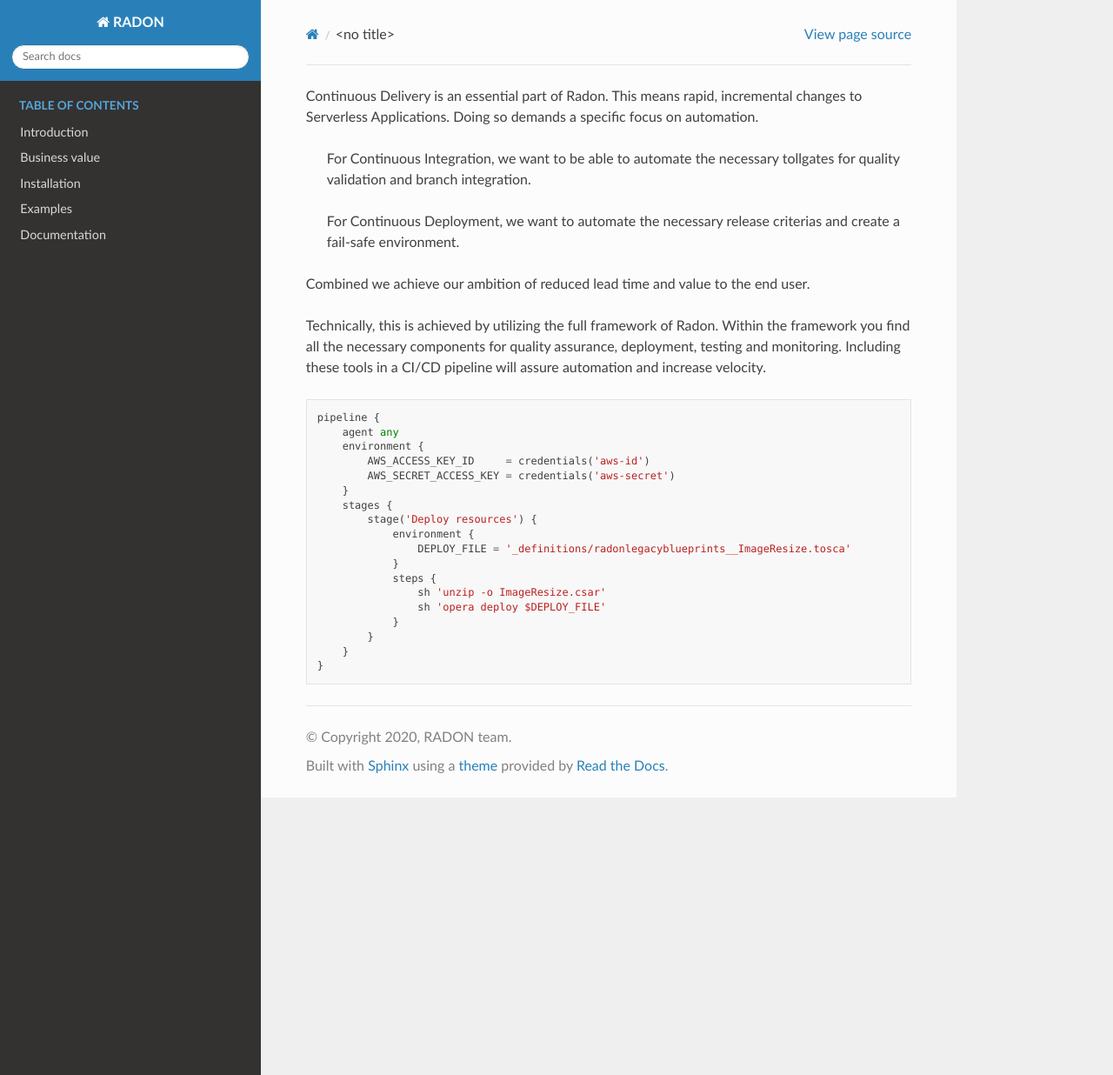
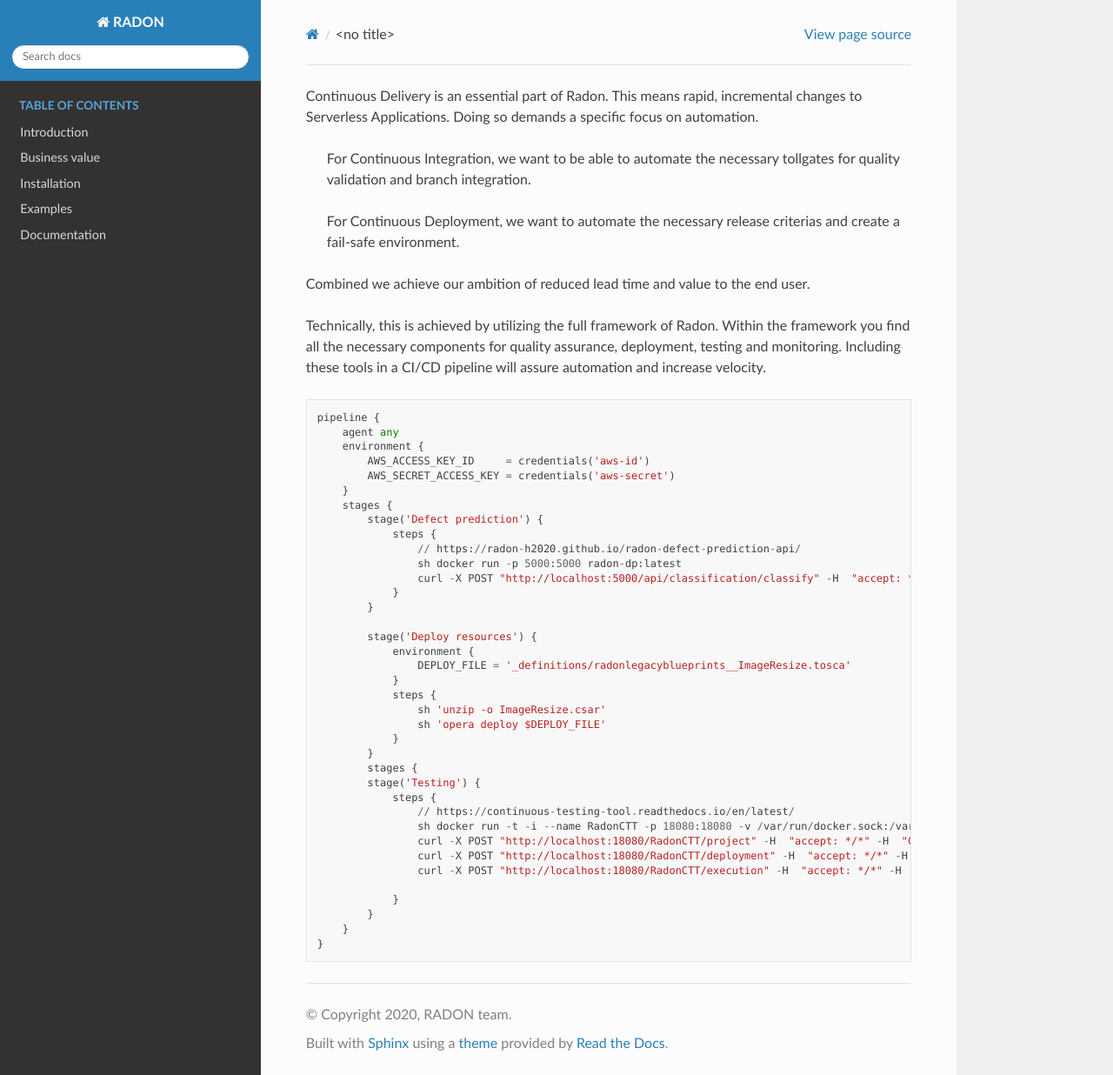
Before and after one commit to radon-h2020/radon-delivery-toolchain, a Sphinx documentation site: the page built from source/cicd.rst, in a window 1280 px wide and 1236 px high. Shown: the whole window at 87% size. Built offline with Sphinx 7.4.7 and the Read the Docs theme 2.0.0, drawn with Linux system fonts in a browser that asks for light colours.

Commit message:
add more examples

```diff
--- a/source/cicd.rst
+++ b/source/cicd.rst
@@ -16,6 +16,14 @@ Technically, this is achieved by utilizing the full framework of Radon. Within t
             AWS_SECRET_ACCESS_KEY = credentials('aws-secret')
         }
         stages {
+            stage('Defect prediction') {
+                steps {
+                    // https://radon-h2020.github.io/radon-defect-prediction-api/
+                    sh docker run -p 5000:5000 radon-dp:latest
+                    curl -X POST "http://localhost:5000/api/classification/classify" -H  "accept: */*" -H  "Content-Type: plain/text" -d "- host: all"
+                }
+            }
+
             stage('Deploy resources') {
                 environment {
                     DEPLOY_FILE = '_definitions/radonlegacyblueprints__ImageResize.tosca'
@@ -25,5 +33,16 @@ Technically, this is achieved by utilizing the full framework of Radon. Within t
                     sh 'opera deploy $DEPLOY_FILE'
                 }
             }
+            stages {
+            stage('Testing') {
+                steps {
+                    // https://continuous-testing-tool.readthedocs.io/en/latest/
+                    sh docker run -t -i --name RadonCTT -p 18080:18080 -v /var/run/docker.sock:/var/run/docker.sock radonconsortium/radon-ctt:latest
+                    curl -X POST "http://localhost:18080/RadonCTT/project" -H  "accept: */*" -H  "Content-Type: application/json" -d "{\"name\":\"SockShop\",\"repository_url\":\"https://github.com/radon-h2020/demo-ctt-sockshop.git\"}"
+                    curl -X POST "http://localhost:18080/RadonCTT/deployment" -H  "accept: */*" -H  "Content-Type: application/json" -d "{\"testartifact_uuid\":\"87a2d052-93ce-43d2-b765-74b0cef9df92\"}"
+                    curl -X POST "http://localhost:18080/RadonCTT/execution" -H  "accept: */*" -H  "Content-Type: application/json" -d "{\"deployment_uuid\":\"5f435990-8a1a-4741-a040-6db2fe552603\"}"
+
+                }
+            }
         }
     }
```
